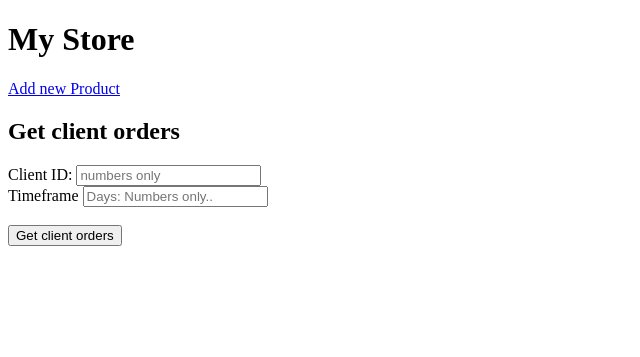
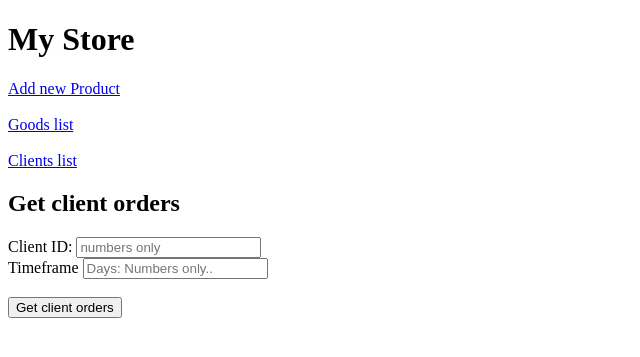
Before and after one commit to Maarulove/store_django, a Django app: page / in a window 1280 px wide. Shown: the top 357 px of the page, without its empty margins (0-640 px from the left). Run offline with Django 5.2, Linux system fonts and the light colour scheme.

Commit message:
new files added

```diff
--- a/fometask2/templates/fometask2/index.html
+++ b/fometask2/templates/fometask2/index.html
@@ -29,18 +29,25 @@
 </head>
 <body>
     {% if messages %}
-        <meta http-equiv="refresh" content="5;URL='/client/'">
+        <meta http-equiv="refresh" content="5;URL='/'">
         <div class="flash-message show">
             {% for message in messages %}
                 {{ message }}
             {% endfor %}
         </div>
     {% endif %}
+
     <a href="{% url 'add_product' %}">Add new Product</a> <br>
+    <br>
+    <a href="{% url 'goods' %}"> Goods list </a> <br> <br>
+    <a href="{% url 'clients' %}"> Clients list </a> <br>
+
+
 
     <h2> Get client orders </h2>
+    <form method="GET" action="{% url 'sorted_orders' 0 0 %}">
+        {% csrf_token %}
 
-    <form method="GET" action="{% url 'sorted_orders' 0 0 %}">
         <label for="client_id">Client ID:</label>
         <input type="text" name="client_id" id="client_id", placeholder="numbers only">
             <br>
--- a/fometask2/urls.py
+++ b/fometask2/urls.py
@@ -5,5 +5,7 @@ urlpatterns = [
     path("", views.init, name="init"),
     path("sorted_orders/<int:client_id>/<int:days>", views.sorted_orders, name="sorted_orders"),
     path("add_product", views.add_goods, name="add_product"),
+    path("goods", views.goods_list, name="goods"),
+    path("clients", views.client_list, name="clients"),
 
 ]
--- a/fometask2/views.py
+++ b/fometask2/views.py
@@ -29,6 +29,7 @@ def sorted_orders(request, client_id, days):
         messages.success(request, 'Provide a valid id or timeframe!')
         return render(request, 'fometask2/index.html')
 
+
 def add_goods(request):
     if request.method == "POST":
         form = ProductForm(request.POST, request.FILES)
@@ -40,3 +41,14 @@ def add_goods(request):
     else:
         form = ProductForm()
     return render(request, 'fometask2/add_product.html', {'form':form})
+
+
+def goods_list(request):
+    if request.method == "GET":
+        goods = Goods.objects.all()
+        return render(request, 'fometask2/goods.html', {"goods": goods})
+
+def client_list(request):
+    if request.method == "GET":
+        clients = Client.objects.all()
+        return render(request, 'fometask2/clients.html', {"clients": clients})
```
Also changed, not shown: fometask2/templates/fometask2/clients.html (added, +17 -0 lines), fometask2/templates/fometask2/goods.html (added, +16 -0 lines), hometask/settings.py (+18 -18 lines), db.sqlite3, 2 other files.
